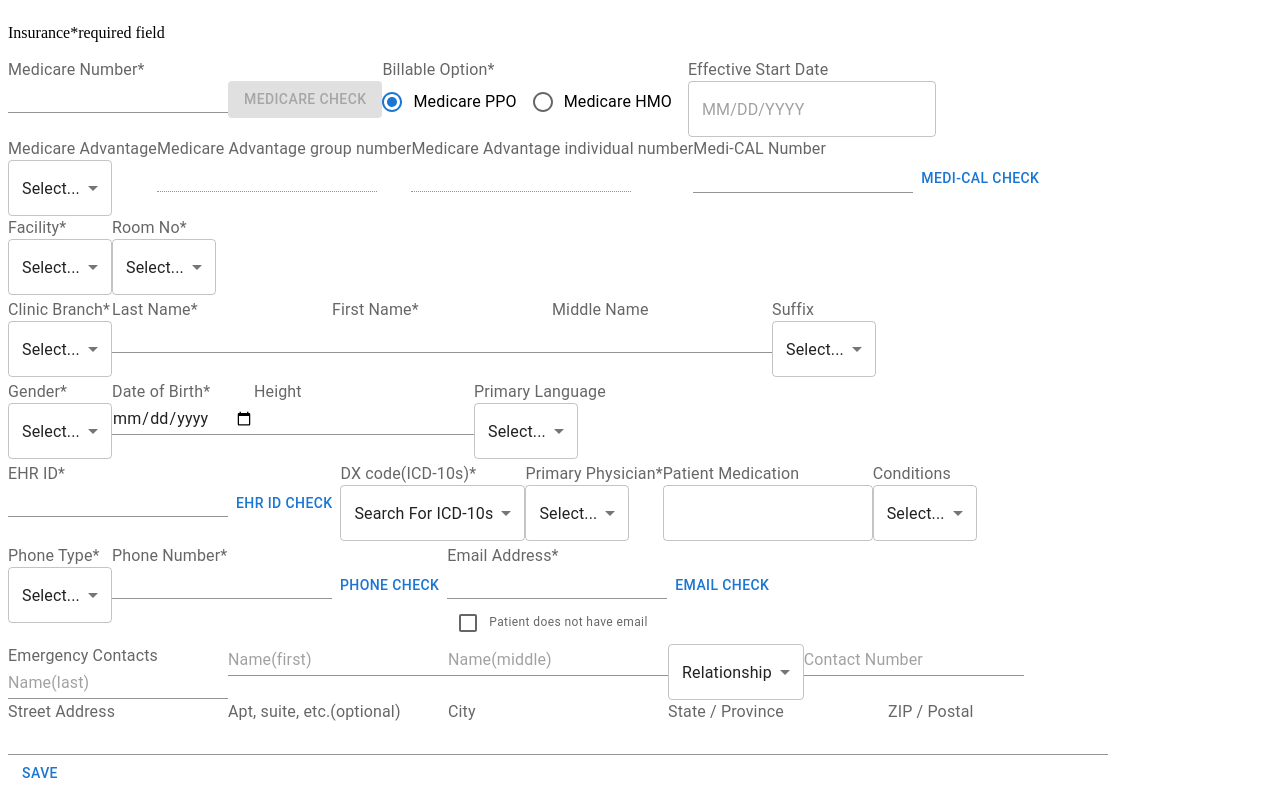
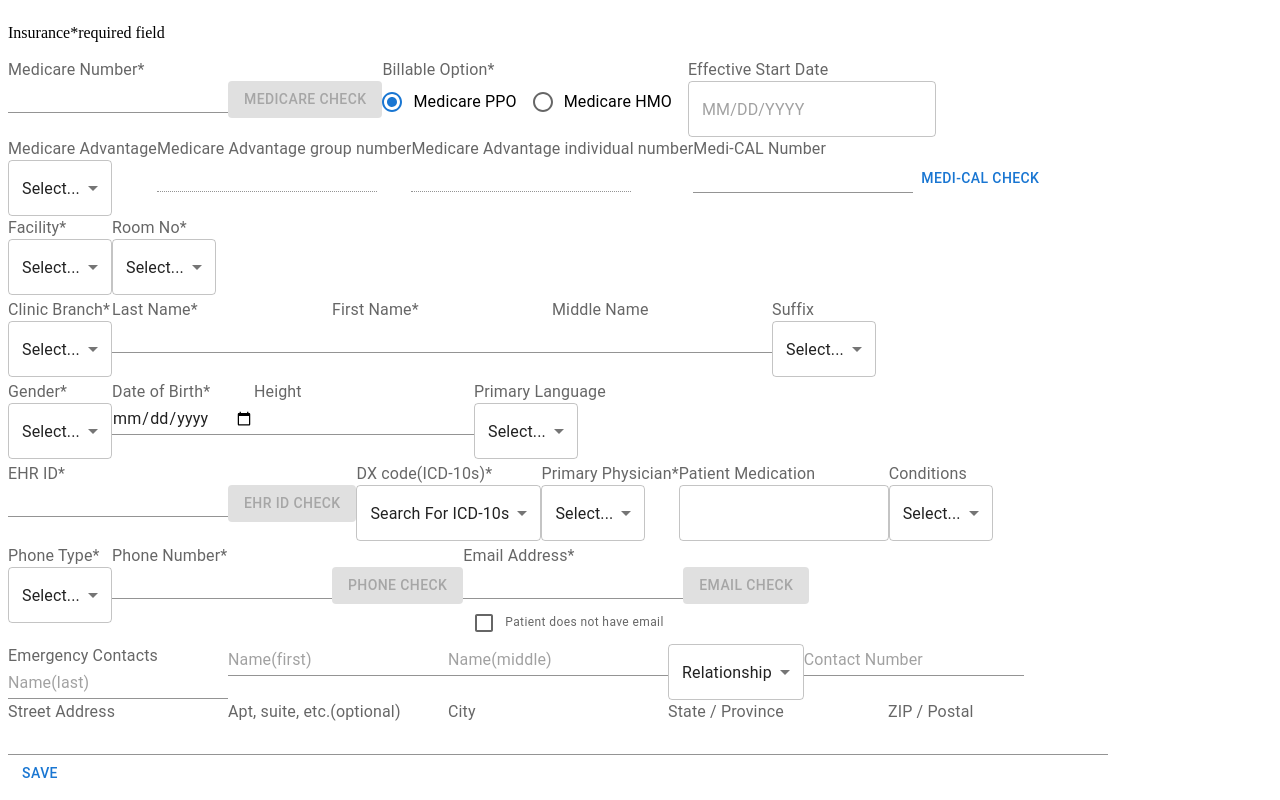
Before and after one commit to jiji-hoon96/hookForm-ex, a React (Vite) app: page /patientCreate-EH in a window 1280 px wide. Built offline with nearby package versions, Linux system fonts and the light colour scheme.

Commit message:
feat: 중복확인 버튼이 눌리지 않은 경우 해당 Input 밑 helperText에 중복확인을 하라는 에러매시지 출력 및 모든 중복확인 버튼이 눌려야 제출이 되도록 유효성검사 로직 구현현

```diff
--- a/src/test2/EH/Schema/InsuranceSchema.ts
+++ b/src/test2/EH/Schema/InsuranceSchema.ts
@@ -3,7 +3,7 @@ import { z } from "zod";
 export type InsuranceSchemaType = z.infer<typeof insuranceSchema>;
 
 export const insuranceSchema = z.object({
-  medicareNumber: z.string().min(1, "This field is required."),
+  medicareNumber: z.string().min(1, "This field is required.").optional(),
 
   billableOption: z.enum(["Medicare PPO", "Medicare HMO"]),
 
--- a/src/test2/EH/test2.tsx
+++ b/src/test2/EH/test2.tsx
@@ -17,7 +17,7 @@ import { LocalizationProvider } from "@mui/x-date-pickers";
 import { AdapterDayjs } from "@mui/x-date-pickers/AdapterDayjs";
 import dayjs from "dayjs";
 import { zodResolver } from "@hookform/resolvers/zod";
-import { useForm, Controller } from "react-hook-form";
+import { useForm, Controller, set } from "react-hook-form";
 import { InsuranceSchemaType, insuranceSchema } from "./Schema/InsuranceSchema";
 
 const BillableOptionValue = ["Medicare PPO", "Medicare HMO"];
@@ -35,29 +35,71 @@ const PhoneTypeValue = ["Home", "Work", "Mobile"];
 const RelationshipValue = ["box1", "box2", "box3"];
 
 function Test2EH() {
+  const [isMedicareValid, setIsMedicareValid] = useState(false);
+  const [isEHRIDValid, setIsEHRIDValid] = useState(false);
+  const [isPhoneNumberValid, setIsPhoneNumberValid] = useState(false);
+  const [isEmailAddressValid, setIsEmailAddressValid] = useState(false);
+
+  const medicareButtonHandler = () => {
+    setIsMedicareValid(true);
+  };
+  const ehrIDButtonHandler = () => {
+    setIsEHRIDValid(true);
+  };
+  const phoneNumberButtonHandler = () => {
+    setIsPhoneNumberValid(true);
+  };
+  const emailAddressButtonHandler = () => {
+    setIsEmailAddressValid(true);
+  };
+
   const {
     register,
     trigger,
+    setError,
     control,
     watch,
     handleSubmit,
-    formState: { errors, isDirty },
+    formState: { errors, dirtyFields },
   } = useForm<InsuranceSchemaType>({
     resolver: zodResolver(insuranceSchema),
   });
 
-  const [isMedicareValid, setIsMedicareValid] = useState(false);
-  const medicareButtonHandler = () => {
-    setIsMedicareValid(true);
-  };
-
-  console.log(watch());
+  console.log("WATCH DATA:", watch());
+  console.log("ERRORS:", errors);
   return (
     <form
-      onSubmit={handleSubmit(
-        (data: InsuranceSchemaType) =>
-          isMedicareValid && alert(JSON.stringify(data))
-      )}
+      onSubmit={handleSubmit((data: InsuranceSchemaType) => {
+        isMedicareValid &&
+          isEHRIDValid &&
+          isPhoneNumberValid &&
+          isEmailAddressValid &&
+          alert(JSON.stringify(data));
+
+        !isMedicareValid &&
+          setError("medicareNumber", {
+            type: "manual",
+            message: "Please check for Duplication",
+          });
+
+        !isEHRIDValid &&
+          setError("ehrID", {
+            type: "manual",
+            message: "Please check for Duplication",
+          });
+
+        !isPhoneNumberValid &&
+          setError("phoneNumber", {
+            type: "manual",
+            message: "Please check for Duplication",
+          });
+
+        !isEmailAddressValid &&
+          setError("emailAddress", {
+            type: "manual",
+            message: "Please check for Duplication",
+          });
+      })}
     >
       <section style={{ display: "flex" }}>
         <p>Insurance</p>
@@ -76,7 +118,7 @@ function Test2EH() {
 
           <Button
             variant='contained'
-            disabled={!isDirty}
+            disabled={!dirtyFields.medicareNumber}
             onClick={() => {
               trigger("medicareNumber");
               medicareButtonHandler();
@@ -304,7 +346,16 @@ function Test2EH() {
             FormHelperTextProps={{ sx: { color: "red" } }}
             {...register("ehrID")}
           />
-          <Button>EHR ID Check</Button>
+          <Button
+            variant='contained'
+            disabled={!dirtyFields.ehrID}
+            onClick={() => {
+              trigger("ehrID");
+              ehrIDButtonHandler();
+            }}
+          >
+            EHR ID Check
+          </Button>
         </div>
 
         <div>
@@ -387,7 +438,16 @@ function Test2EH() {
             FormHelperTextProps={{ sx: { color: "red" } }}
             {...register("phoneNumber")}
           />
-          <Button>Phone Check</Button>
+          <Button
+            variant='contained'
+            disabled={!dirtyFields.phoneNumber}
+            onClick={() => {
+              trigger("phoneNumber");
+              phoneNumberButtonHandler();
+            }}
+          >
+            Phone Check
+          </Button>
         </div>
 
         <div>
@@ -403,7 +463,16 @@ function Test2EH() {
             }
             {...register("emailAddress")}
           />
-          <Button>Email Check</Button>
+          <Button
+            variant='contained'
+            disabled={!dirtyFields.emailAddress}
+            onClick={() => {
+              trigger("emailAddress");
+              emailAddressButtonHandler();
+            }}
+          >
+            Email Check
+          </Button>
         </div>
       </section>
 
```
